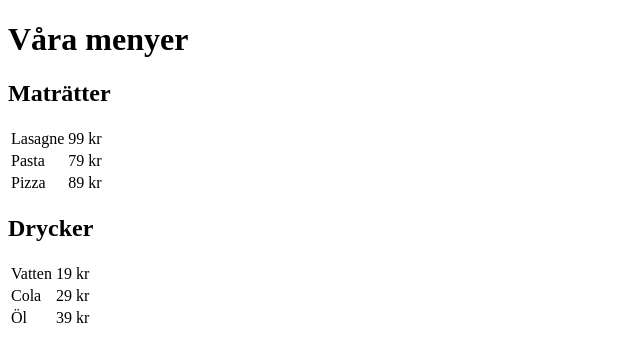
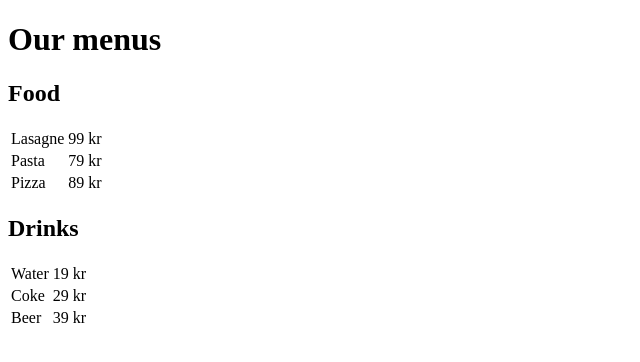
Before and after one commit to th-olsson/svelte-menu-app, a SvelteKit app: page / in a window 1280 px wide. Shown: the top 362 px of the page, without its empty margins (0-640 px from the left). Built offline with nearby package versions, Linux system fonts and the light colour scheme.

Commit message:
changes language: sv to en

```diff
--- a/src/mockdata.ts
+++ b/src/mockdata.ts
@@ -1,44 +1,54 @@
 export type Menu = {
+	id: string;
 	name: string;
 	items: MenuItem[];
 };
 
 export type MenuItem = {
+	id: string;
 	name: string;
 	price: number;
 };
 
 export const menus: Menu[] = [
 	{
-		name: 'Maträtter',
+		id: '1',
+		name: 'Food',
 		items: [
 			{
+				id: '1',
 				name: 'Lasagne',
 				price: 99
 			},
 			{
+				id: '2',
 				name: 'Pasta',
 				price: 79
 			},
 			{
+				id: '3',
 				name: 'Pizza',
 				price: 89
 			}
 		]
 	},
 	{
-		name: 'Drycker',
+		id: '2',
+		name: 'Drinks',
 		items: [
 			{
-				name: 'Vatten',
+				id: '4',
+				name: 'Water',
 				price: 19
 			},
 			{
-				name: 'Cola',
+				id: '5',
+				name: 'Coke',
 				price: 29
 			},
 			{
-				name: 'Öl',
+				id: '6',
+				name: 'Beer',
 				price: 39
 			}
 		]
--- a/src/routes/+page.svelte
+++ b/src/routes/+page.svelte
@@ -2,10 +2,10 @@
 	import MenuTable from '../components/Menu/MenuTable.svelte';
 	import { menus } from '../mockdata';
 
-	const heading = menus.length > 1 ? 'Våra menyer' : 'Vår meny';
+	const heading = menus.length > 1 ? 'Our menus' : 'Our menu';
 </script>
 
 <h1>{heading}</h1>
-{#each menus as menu}
+{#each menus as menu (menu.name)}
 	<MenuTable {menu} />
 {/each}
```
